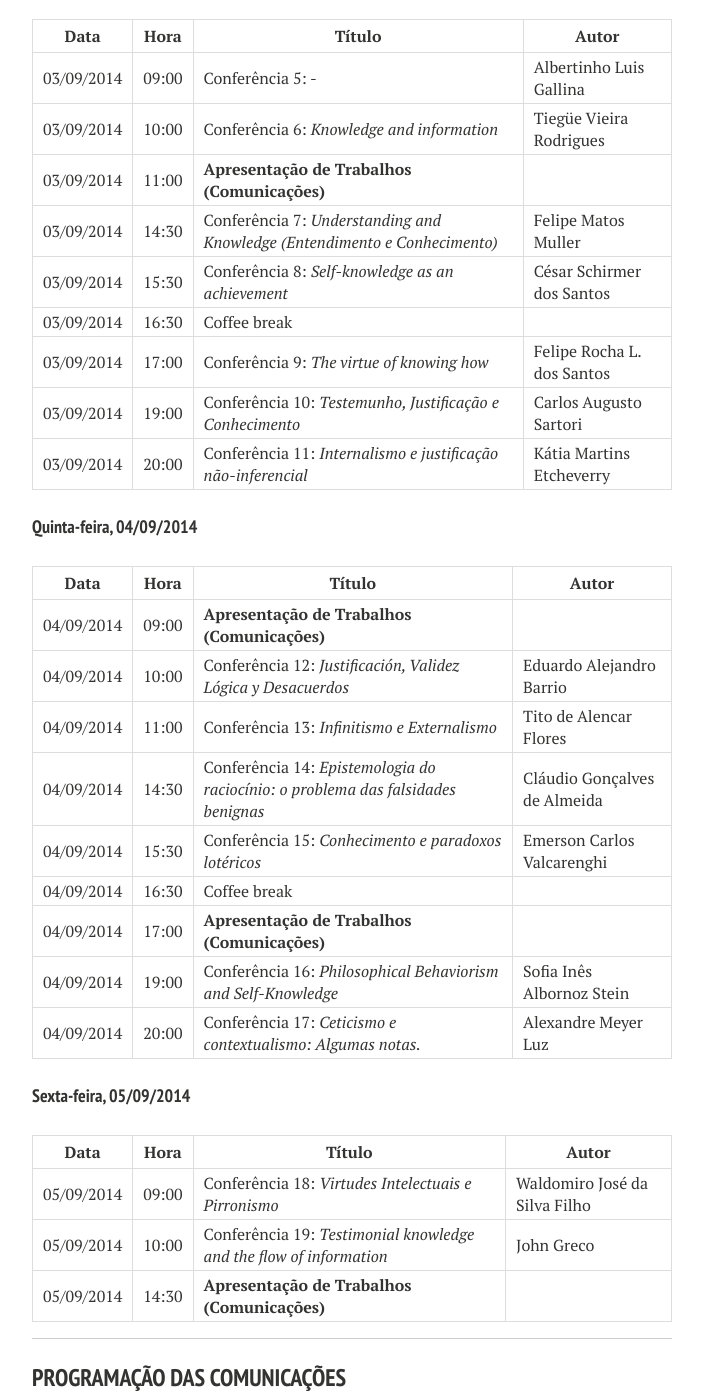
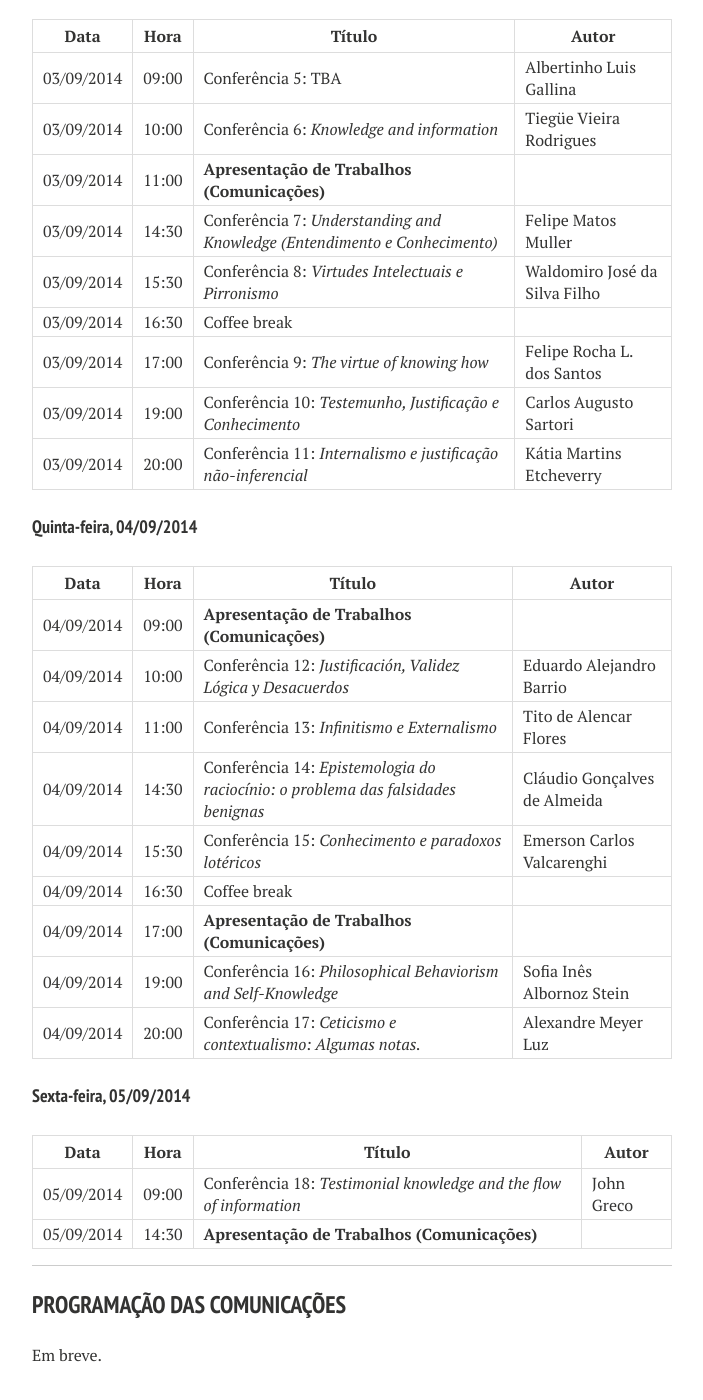
Before and after one commit to eventosfilosofiaufsm/coloquioepistemologia, a Jekyll site: the page built from programacao.md, in a window 1280 px wide and 1400 px high, scrolled down 971 px. Shown: the whole window, without its empty margins (288-991 px from the left). Built offline with Jekyll 4.4.1, drawn with Linux system fonts in a browser that asks for light colours; nearby versions of some CDN libraries.

Commit message:
mudanças programação

```diff
--- a/programacao.md
+++ b/programacao.md
@@ -27,11 +27,11 @@ Data | Hora | Título | Autor
 
 Data | Hora | Título | Autor
 ------------- | --- | --
-03/09/2014 | 09:00 | Conferência 5: - | Albertinho Luis Gallina
+03/09/2014 | 09:00 | Conferência 5: TBA | Albertinho Luis Gallina
 03/09/2014 | 10:00 | Conferência 6: *Knowledge and information* |  Tiegüe Vieira Rodrigues
 03/09/2014 | 11:00 | **Apresentação de Trabalhos (Comunicações)** |
 03/09/2014 | 14:30 | Conferência 7: *Understanding and Knowledge (Entendimento e Conhecimento)* | Felipe Matos Muller
-03/09/2014 | 15:30 | Conferência 8: *Self-knowledge as an achievement* | César Schirmer dos Santos
+03/09/2014 | 15:30 | Conferência 8: *Virtudes Intelectuais e Pirronismo* | Waldomiro José da Silva Filho
 03/09/2014 | 16:30 | Coffee break |
 03/09/2014 | 17:00 | Conferência 9: *The virtue of knowing how* | Felipe Rocha L. dos Santos
 03/09/2014 | 19:00 | Conferência 10: *Testemunho, Justificação e Conhecimento* | Carlos Augusto Sartori
@@ -57,8 +57,7 @@ Data | Hora | Título | Autor
 
 Data | Hora | Título | Autor
 ------------- | --- | --
-05/09/2014 | 09:00 | Conferência 18: *Virtudes Intelectuais e Pirronismo* | Waldomiro José da Silva Filho
-05/09/2014 | 10:00 | Conferência 19: *Testimonial knowledge and the flow of information* | John Greco
+05/09/2014 | 09:00 | Conferência 18: *Testimonial knowledge and the flow of information* | John Greco
 05/09/2014 | 14:30 | **Apresentação de Trabalhos (Comunicações)** |
 
 ***
```
